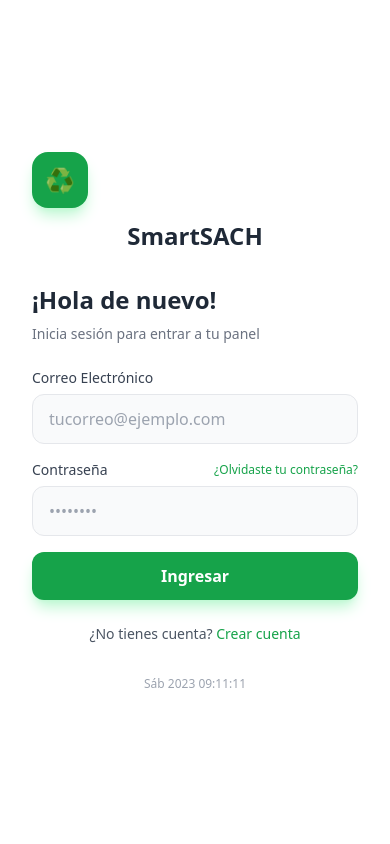
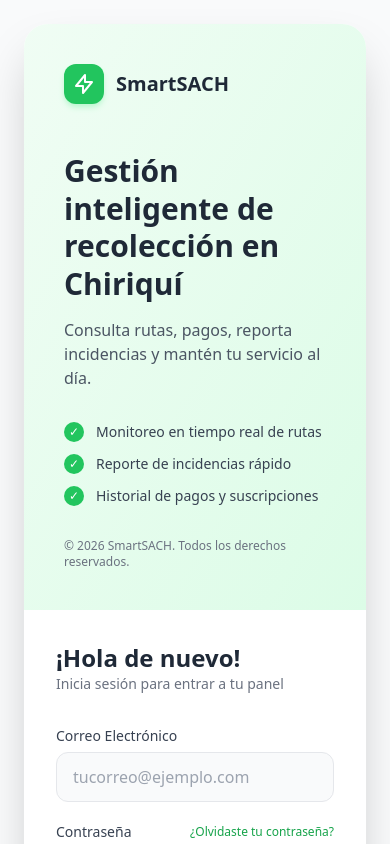
Before and after one commit to Fantastic-Dream-Team/SmartSACH, a React (Vite) app in the folder SmartSACH-FDT/Frontend/: page /login in a window 390 px wide. Shown: the top 844 px of the page. Built offline with nearby package versions, Linux system fonts and the light colour scheme; no server answers.

Commit message:
feat: diseño avanzado y moderno para Login y Register

```diff
--- a/SmartSACH-FDT/Frontend/src/features/auth/pages/LoginPage.jsx
+++ b/SmartSACH-FDT/Frontend/src/features/auth/pages/LoginPage.jsx
@@ -44,77 +44,76 @@
   };
 
   return (
-    <div className="min-h-screen flex">
-      {/* ===== LADO IZQUIERDO (Informativo) ===== */}
-      <div className="hidden lg:flex lg:w-1/2 bg-gradient-to-br from-green-600 to-green-800 text-white p-12 flex-col justify-between relative overflow-hidden">
-        {/* Decoración de fondo */}
-        <div className="absolute -top-20 -right-20 w-64 h-64 bg-white/10 rounded-full blur-3xl"></div>
-        <div className="absolute -bottom-20 -left-20 w-64 h-64 bg-white/5 rounded-full blur-3xl"></div>
+    <div className="min-h-screen bg-gray-50 flex items-center justify-center p-6">
+      <div className="w-full max-w-6xl bg-white rounded-3xl shadow-2xl overflow-hidden grid lg:grid-cols-5">
 
-        <div className="relative z-10">
+        {/* ===== LADO IZQUIERDO (INFORMATIVO) ===== */}
+        <div className="lg:col-span-2 bg-gradient-to-br from-green-50 to-green-100 p-10 flex flex-col justify-between relative">
+          <div>
+            {/* Logo */}
             <div className="flex items-center gap-3 mb-12">
-            <div className="w-12 h-12 bg-white/20 backdrop-blur-sm rounded-xl flex items-center justify-center">
-              <span className="text-2xl font-bold">♻️</span>
+              <div className="w-10 h-10 bg-green-500 rounded-xl flex items-center justify-center shadow-md shadow-green-200">
+                <svg className="w-6 h-6 text-white" fill="none" stroke="currentColor" viewBox="0 0 24 24"><path strokeLinecap="round" strokeLinejoin="round" strokeWidth={2} d="M13 10V3L4 14h7v7l9-11h-7z" /></svg>
               </div>
-            <span className="text-2xl font-bold tracking-tight">SmartSACH</span>
+              <span className="text-xl font-bold text-gray-800">SmartSACH</span>
             </div>
 
-          <h1 className="text-4xl font-bold leading-tight mb-4">
+            <h1 className="text-3xl font-bold text-gray-800 leading-tight mb-4">
               Gestión inteligente de recolección en Chiriquí
             </h1>
-          <p className="text-green-100 text-lg mb-8 max-w-sm">
+            <p className="text-gray-600 mb-8">
               Consulta rutas, pagos, reporta incidencias y mantén tu servicio al día.
             </p>
 
-          <div className="space-y-3 text-sm text-green-100">
-            <div className="flex items-center gap-3">
-              <span className="w-5 h-5 bg-white/20 rounded-full flex items-center justify-center text-xs">✓</span>
-              <span>Monitoreo en tiempo real de rutas</span>
+            {/* Lista de beneficios */}
+            <div className="space-y-3">
+              <div className="flex items-center gap-3 text-sm text-gray-700">
+                <div className="w-5 h-5 bg-green-500 rounded-full flex items-center justify-center text-white text-xs">✓</div>
+                Monitoreo en tiempo real de rutas
               </div>
-            <div className="flex items-center gap-3">
-              <span className="w-5 h-5 bg-white/20 rounded-full flex items-center justify-center text-xs">✓</span>
-              <span>Reporte de incidencias rápido</span>
+              <div className="flex items-center gap-3 text-sm text-gray-700">
+                <div className="w-5 h-5 bg-green-500 rounded-full flex items-center justify-center text-white text-xs">✓</div>
+                Reporte de incidencias rápido
               </div>
-            <div className="flex items-center gap-3">
-              <span className="w-5 h-5 bg-white/20 rounded-full flex items-center justify-center text-xs">✓</span>
-              <span>Historial de pagos y suscripciones</span>
+              <div className="flex items-center gap-3 text-sm text-gray-700">
+                <div className="w-5 h-5 bg-green-500 rounded-full flex items-center justify-center text-white text-xs">✓</div>
+                Historial de pagos y suscripciones
               </div>
             </div>
           </div>
 
-        <div className="relative z-10 text-sm text-green-200">
-          <p>© 2026 SmartSACH. Todos los derechos reservados.</p>
+          <div className="text-xs text-gray-500 mt-8">
+            © 2026 SmartSACH. Todos los derechos reservados.
           </div>
         </div>
 
-      {/* ===== LADO DERECHO (Formulario) ===== */}
-      <div className="w-full lg:w-1/2 bg-white flex items-center justify-center p-8">
-        <div className="w-full max-w-md">
-          {/* Logo móvil */}
-          <div className="text-center lg:hidden mb-8">
-            <div className="inline-block w-14 h-14 bg-green-600 rounded-2xl flex items-center justify-center shadow-lg shadow-green-200">
-              <span className="text-2xl text-white font-bold">♻️</span>
-            </div>
-            <h1 className="text-2xl font-bold text-gray-800 mt-3">SmartSACH</h1>
+        {/* ===== LADO DERECHO (FORMULARIO) ===== */}
+        <div className="lg:col-span-3 bg-white p-8 lg:p-12 flex flex-col justify-center">
+          <div className="max-w-md mx-auto w-full">
+            {/* Título */}
+            <div className="mb-8">
+              <h2 className="text-2xl font-bold text-gray-800">¡Hola de nuevo!</h2>
+              <p className="text-gray-500 text-sm">Inicia sesión para entrar a tu panel</p>
             </div>
 
-          <h2 className="text-2xl font-semibold text-gray-800 mb-2">¡Hola de nuevo!</h2>
-          <p className="text-gray-500 text-sm mb-6">Inicia sesión para entrar a tu panel</p>
-
+            {/* Mensaje de error */}
             {errorMsg && (
-            <div className="bg-red-50 border border-red-200 text-red-700 px-4 py-3 rounded-xl mb-4 text-sm flex items-center gap-2">
-              <span className="text-lg">⚠️</span>
+              <div className="bg-red-50 border border-red-200 text-red-600 px-4 py-3 rounded-xl mb-4 text-sm flex items-center gap-2">
+                <svg className="w-5 h-5 text-red-500" fill="none" stroke="currentColor" viewBox="0 0 24 24"><path strokeLinecap="round" strokeLinejoin="round" strokeWidth={2} d="M12 8v4m0 4h.01M21 12a9 9 0 11-18 0 9 9 0 0118 0z" /></svg>
                 {errorMsg}
               </div>
             )}
 
-          <form onSubmit={handleSubmit} className="space-y-4">
+            {/* Formulario */}
+            <form onSubmit={handleSubmit} className="space-y-5">
               <div>
-              <label className="block text-sm font-medium text-gray-700 mb-1.5">Correo Electrónico</label>
+                <label className="block text-sm font-medium text-gray-700 mb-1.5">
+                  Correo Electrónico
+                </label>
                 <input
                   type="email"
                   className={`w-full px-4 py-3 border rounded-xl focus:ring-2 focus:ring-green-500 focus:border-transparent transition-all ${
-                  errores.correo ? 'border-red-400 bg-red-50' : 'border-gray-200 bg-gray-50'
+                    errores.correo ? 'border-red-300 bg-red-50' : 'border-gray-200 bg-gray-50'
                   }`}
                   placeholder="tucorreo@ejemplo.com"
                   value={correo}
@@ -134,7 +133,7 @@
                 <input
                   type="password"
                   className={`w-full px-4 py-3 border rounded-xl focus:ring-2 focus:ring-green-500 focus:border-transparent transition-all ${
-                  errores.password ? 'border-red-400 bg-red-50' : 'border-gray-200 bg-gray-50'
+                    errores.password ? 'border-red-300 bg-red-50' : 'border-gray-200 bg-gray-50'
                   }`}
                   placeholder="••••••••"
                   value={password}
@@ -149,7 +148,7 @@
               <button
                 type="submit"
                 disabled={loading}
-              className="w-full bg-green-600 hover:bg-green-700 text-white font-semibold py-3 rounded-xl transition-all transform hover:scale-[1.02] disabled:opacity-60 disabled:hover:scale-100 shadow-lg shadow-green-200"
+                className="w-full bg-green-500 hover:bg-green-600 text-white font-semibold py-3 rounded-xl transition-all transform hover:scale-[1.01] disabled:opacity-60 shadow-lg shadow-green-200"
               >
                 {loading ? (
                   <span className="flex items-center justify-center gap-2">
@@ -167,7 +166,7 @@
 
             <p className="text-center text-sm text-gray-600 mt-6">
               ¿No tienes cuenta?{' '}
-            <Link to="/register" className="text-green-600 hover:text-green-700 font-medium hover:underline transition-all">
+              <Link to="/register" className="text-green-500 hover:text-green-600 font-medium hover:underline transition-all">
                 Crear cuenta
               </Link>
             </p>
@@ -178,5 +177,6 @@
           </div>
         </div>
       </div>
+    </div>
   );
 }
--- a/SmartSACH-FDT/Frontend/src/features/auth/pages/RegisterPage.jsx
+++ b/SmartSACH-FDT/Frontend/src/features/auth/pages/RegisterPage.jsx
@@ -85,76 +85,70 @@
   };
 
   return (
-    <div className="min-h-screen flex">
-      {/* ===== LADO IZQUIERDO (Informativo) ===== */}
-      <div className="hidden lg:flex lg:w-1/2 bg-gradient-to-br from-green-600 to-green-800 text-white p-12 flex-col justify-between relative overflow-hidden">
-        <div className="absolute -top-20 -right-20 w-64 h-64 bg-white/10 rounded-full blur-3xl"></div>
-        <div className="absolute -bottom-20 -left-20 w-64 h-64 bg-white/5 rounded-full blur-3xl"></div>
+    <div className="min-h-screen bg-gray-50 flex items-center justify-center p-6">
+      <div className="w-full max-w-6xl bg-white rounded-3xl shadow-2xl overflow-hidden grid lg:grid-cols-5">
 
-        <div className="relative z-10">
+        {/* ===== LADO IZQUIERDO (INFORMATIVO) ===== */}
+        <div className="lg:col-span-2 bg-gradient-to-br from-green-50 to-green-100 p-10 flex flex-col justify-between relative">
+          <div>
             <div className="flex items-center gap-3 mb-12">
-            <div className="w-12 h-12 bg-white/20 backdrop-blur-sm rounded-xl flex items-center justify-center">
-              <span className="text-2xl font-bold">♻️</span>
+              <div className="w-10 h-10 bg-green-500 rounded-xl flex items-center justify-center shadow-md shadow-green-200">
+                <svg className="w-6 h-6 text-white" fill="none" stroke="currentColor" viewBox="0 0 24 24"><path strokeLinecap="round" strokeLinejoin="round" strokeWidth={2} d="M13 10V3L4 14h7v7l9-11h-7z" /></svg>
               </div>
-            <span className="text-2xl font-bold tracking-tight">SmartSACH</span>
+              <span className="text-xl font-bold text-gray-800">SmartSACH</span>
             </div>
 
-          <h1 className="text-4xl font-bold leading-tight mb-4">
+            <h1 className="text-3xl font-bold text-gray-800 leading-tight mb-4">
               Únete a SmartSACH
             </h1>
-          <p className="text-green-100 text-lg mb-8 max-w-sm">
+            <p className="text-gray-600 mb-8">
               Crea tu cuenta y comienza a gestionar tus rutas, pagos y reportes.
             </p>
 
-          <div className="space-y-3 text-sm text-green-100">
-            <div className="flex items-center gap-3">
-              <span className="w-5 h-5 bg-white/20 rounded-full flex items-center justify-center text-xs">✓</span>
-              <span>Acceso a rutas en tiempo real</span>
+            <div className="space-y-3">
+              <div className="flex items-center gap-3 text-sm text-gray-700">
+                <div className="w-5 h-5 bg-green-500 rounded-full flex items-center justify-center text-white text-xs">✓</div>
+                Acceso a rutas en tiempo real
               </div>
-            <div className="flex items-center gap-3">
-              <span className="w-5 h-5 bg-white/20 rounded-full flex items-center justify-center text-xs">✓</span>
-              <span>Gestión de pagos y suscripciones</span>
+              <div className="flex items-center gap-3 text-sm text-gray-700">
+                <div className="w-5 h-5 bg-green-500 rounded-full flex items-center justify-center text-white text-xs">✓</div>
+                Gestión de pagos y suscripciones
               </div>
-            <div className="flex items-center gap-3">
-              <span className="w-5 h-5 bg-white/20 rounded-full flex items-center justify-center text-xs">✓</span>
-              <span>Soporte 24/7</span>
+              <div className="flex items-center gap-3 text-sm text-gray-700">
+                <div className="w-5 h-5 bg-green-500 rounded-full flex items-center justify-center text-white text-xs">✓</div>
+                Soporte 24/7
               </div>
             </div>
           </div>
 
-        <div className="relative z-10 text-sm text-green-200">
-          <p>© 2026 SmartSACH. Todos los derechos reservados.</p>
+          <div className="text-xs text-gray-500 mt-8">
+            © 2026 SmartSACH. Todos los derechos reservados.
           </div>
         </div>
 
-      {/* ===== LADO DERECHO (Formulario) ===== */}
-      <div className="w-full lg:w-1/2 bg-white flex items-center justify-center p-8">
-        <div className="w-full max-w-md">
-          <div className="text-center lg:hidden mb-8">
-            <div className="inline-block w-14 h-14 bg-green-600 rounded-2xl flex items-center justify-center shadow-lg shadow-green-200">
-              <span className="text-2xl text-white font-bold">♻️</span>
-            </div>
-            <h1 className="text-2xl font-bold text-gray-800 mt-3">SmartSACH</h1>
+        {/* ===== LADO DERECHO (FORMULARIO) ===== */}
+        <div className="lg:col-span-3 bg-white p-8 lg:p-12 flex flex-col justify-center">
+          <div className="max-w-md mx-auto w-full">
+            <div className="mb-8">
+              <h2 className="text-2xl font-bold text-gray-800">Crear cuenta</h2>
+              <p className="text-gray-500 text-sm">Completa tus datos para registrarte</p>
             </div>
 
-          <h2 className="text-2xl font-semibold text-gray-800 mb-2">Crear cuenta</h2>
-          <p className="text-gray-500 text-sm mb-6">Completa tus datos para registrarte</p>
-
             {successMsg && (
-            <div className="bg-green-50 border border-green-200 text-green-700 px-4 py-3 rounded-xl mb-4 text-sm flex items-center gap-2">
-              <span className="text-lg">✅</span>
+              <div className="bg-green-50 border border-green-200 text-green-600 px-4 py-3 rounded-xl mb-4 text-sm flex items-center gap-2">
+                <svg className="w-5 h-5 text-green-500" fill="none" stroke="currentColor" viewBox="0 0 24 24"><path strokeLinecap="round" strokeLinejoin="round" strokeWidth={2} d="M5 13l4 4L19 7" /></svg>
                 {successMsg}
               </div>
             )}
 
             {errorMsg && (
-            <div className="bg-red-50 border border-red-200 text-red-700 px-4 py-3 rounded-xl mb-4 text-sm flex items-center gap-2">
-              <span className="text-lg">❌</span>
+              <div className="bg-red-50 border border-red-200 text-red-600 px-4 py-3 rounded-xl mb-4 text-sm flex items-center gap-2">
+                <svg className="w-5 h-5 text-red-500" fill="none" stroke="currentColor" viewBox="0 0 24 24"><path strokeLinecap="round" strokeLinejoin="round" strokeWidth={2} d="M12 8v4m0 4h.01M21 12a9 9 0 11-18 0 9 9 0 0118 0z" /></svg>
                 {errorMsg}
               </div>
             )}
 
-          <form onSubmit={handleSubmit} className="space-y-3">
+            <form onSubmit={handleSubmit} className="space-y-4">
               <div className="grid grid-cols-2 gap-3">
                 <div>
                   <label className="block text-sm font-medium text-gray-700 mb-1">Nombre *</label>
@@ -162,7 +156,7 @@
                     type="text"
                     name="nombre"
                     className={`w-full px-4 py-2.5 border rounded-xl focus:ring-2 focus:ring-green-500 focus:border-transparent transition-all ${
-                    errores.nombre ? 'border-red-400 bg-red-50' : 'border-gray-200 bg-gray-50'
+                      errores.nombre ? 'border-red-300 bg-red-50' : 'border-gray-200 bg-gray-50'
                     }`}
                     placeholder="Juan"
                     value={formData.nombre}
@@ -177,7 +171,7 @@
                     type="text"
                     name="apellido"
                     className={`w-full px-4 py-2.5 border rounded-xl focus:ring-2 focus:ring-green-500 focus:border-transparent transition-all ${
-                    errores.apellido ? 'border-red-400 bg-red-50' : 'border-gray-200 bg-gray-50'
+                      errores.apellido ? 'border-red-300 bg-red-50' : 'border-gray-200 bg-gray-50'
                     }`}
                     placeholder="Pérez"
                     value={formData.apellido}
@@ -194,7 +188,7 @@
                   type="text"
                   name="cedula"
                   className={`w-full px-4 py-2.5 border rounded-xl focus:ring-2 focus:ring-green-500 focus:border-transparent transition-all ${
-                  errores.cedula ? 'border-red-400 bg-red-50' : 'border-gray-200 bg-gray-50'
+                    errores.cedula ? 'border-red-300 bg-red-50' : 'border-gray-200 bg-gray-50'
                   }`}
                   placeholder="8-888-8888"
                   value={formData.cedula}
@@ -210,7 +204,7 @@
                   type="email"
                   name="correo"
                   className={`w-full px-4 py-2.5 border rounded-xl focus:ring-2 focus:ring-green-500 focus:border-transparent transition-all ${
-                  errores.correo ? 'border-red-400 bg-red-50' : 'border-gray-200 bg-gray-50'
+                    errores.correo ? 'border-red-300 bg-red-50' : 'border-gray-200 bg-gray-50'
                   }`}
                   placeholder="tucorreo@ejemplo.com"
                   value={formData.correo}
@@ -226,7 +220,7 @@
                   type="password"
                   name="password"
                   className={`w-full px-4 py-2.5 border rounded-xl focus:ring-2 focus:ring-green-500 focus:border-transparent transition-all ${
-                  errores.password ? 'border-red-400 bg-red-50' : 'border-gray-200 bg-gray-50'
+                    errores.password ? 'border-red-300 bg-red-50' : 'border-gray-200 bg-gray-50'
                   }`}
                   placeholder="••••••••"
                   value={formData.password}
@@ -242,7 +236,7 @@
                   type="password"
                   name="confirmPassword"
                   className={`w-full px-4 py-2.5 border rounded-xl focus:ring-2 focus:ring-green-500 focus:border-transparent transition-all ${
-                  errores.confirmPassword ? 'border-red-400 bg-red-50' : 'border-gray-200 bg-gray-50'
+                    errores.confirmPassword ? 'border-red-300 bg-red-50' : 'border-gray-200 bg-gray-50'
                   }`}
                   placeholder="Repite tu contraseña"
                   value={formData.confirmPassword}
@@ -255,7 +249,7 @@
               <button
                 type="submit"
                 disabled={loading}
-              className="w-full bg-green-600 hover:bg-green-700 text-white font-semibold py-3 rounded-xl transition-all transform hover:scale-[1.02] disabled:opacity-60 disabled:hover:scale-100 shadow-lg shadow-green-200"
+                className="w-full bg-green-500 hover:bg-green-600 text-white font-semibold py-3 rounded-xl transition-all transform hover:scale-[1.01] disabled:opacity-60 shadow-lg shadow-green-200"
               >
                 {loading ? (
                   <span className="flex items-center justify-center gap-2">
@@ -273,12 +267,13 @@
 
             <p className="text-center text-sm text-gray-600 mt-6">
               ¿Ya tienes cuenta?{' '}
-            <Link to="/login" className="text-green-600 hover:text-green-700 font-medium hover:underline transition-all">
+              <Link to="/login" className="text-green-500 hover:text-green-600 font-medium hover:underline transition-all">
                 Inicia sesión
               </Link>
             </p>
           </div>
         </div>
       </div>
+    </div>
   );
 }
```
Lines whose indentation alone changed are shown as unchanged.
